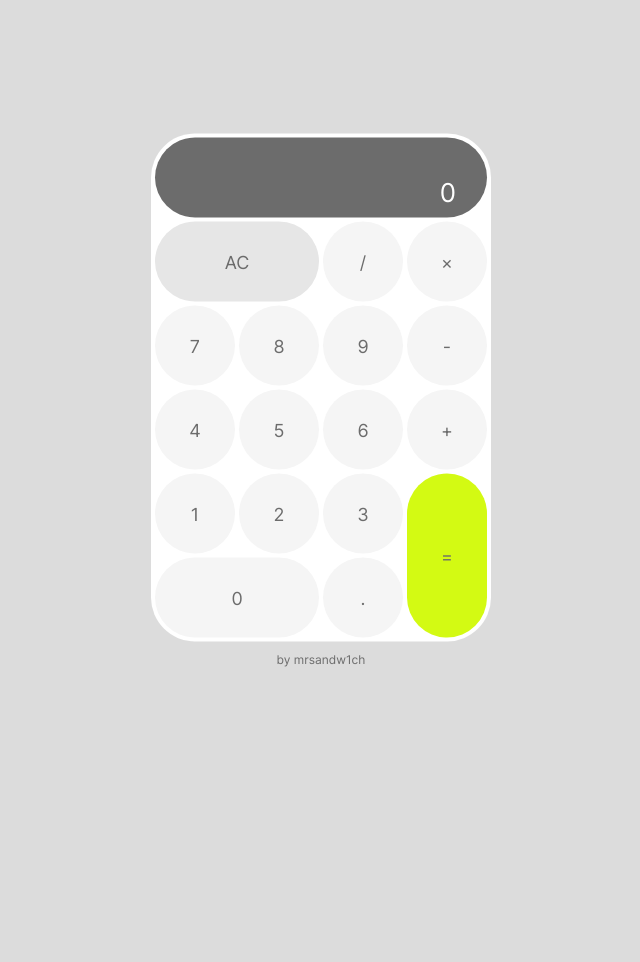
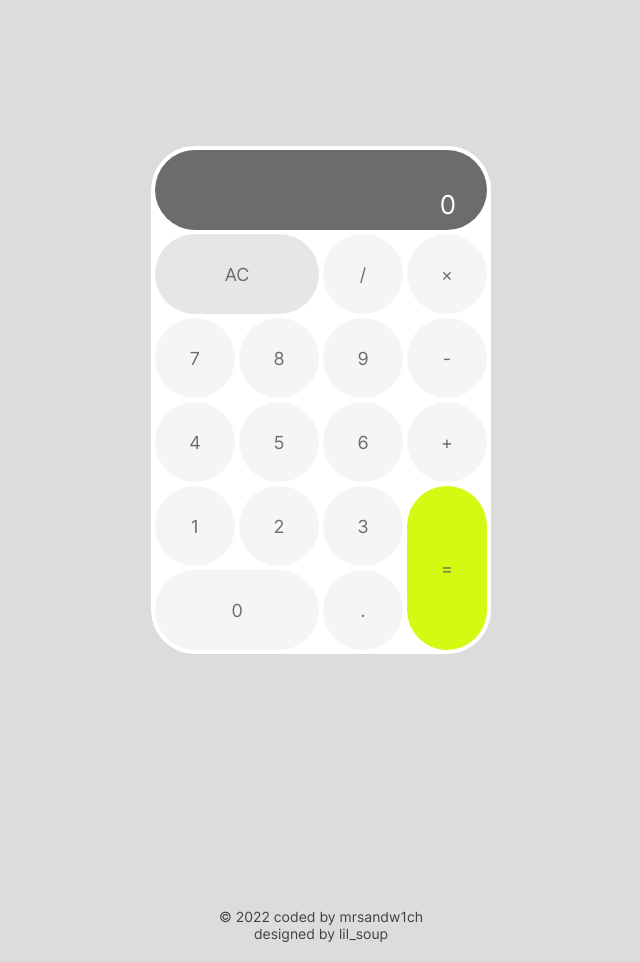
Before and after one commit to mrsandw1ch/react_calculator, a React app: page / in a window 1280 px wide. Shown: the whole page, without its empty margins (319-959 px from the left). Before the commit the page ends 933 px from the top, so only its background shows below. Built offline with nearby package versions, Linux system fonts and the light colour scheme.

Commit message:
footer added

```diff
--- a/public/index.html
+++ b/public/index.html
@@ -16,4 +16,8 @@
     <noscript>You need to enable JavaScript to run this app.</noscript>
     <div id="root"></div>
   </body>
+  <footer>
+    <p>	&#169; 2022 coded by mrsandw1ch</p>
+    <p>designed by lil_soup</p>
+  </footer>
 </html>
--- a/src/App/App.js
+++ b/src/App/App.js
@@ -245,7 +245,6 @@ function App() {
           </div>
         </div>
       </div>
-      <p id="signature">by mrsandw1ch</p>
     </div>
   );
 }
--- a/src/App/App.scss
+++ b/src/App/App.scss
@@ -148,9 +148,4 @@
             }
         }
     }
-    #signature {
-        margin-top: 1rem;
-        color: #6C6C6C;
-        font-size: 1.2rem;
-      }
 }
--- a/src/index.css
+++ b/src/index.css
@@ -19,3 +19,13 @@ body {
   -webkit-font-smoothing: antialiased;
   -moz-osx-font-smoothing: grayscale;
 }
+
+footer {
+  text-align: center;
+  padding-bottom: 2rem;
+}
+
+footer > p {
+  font-size: 1.4rem;
+  opacity: 0.7;
+}
```
